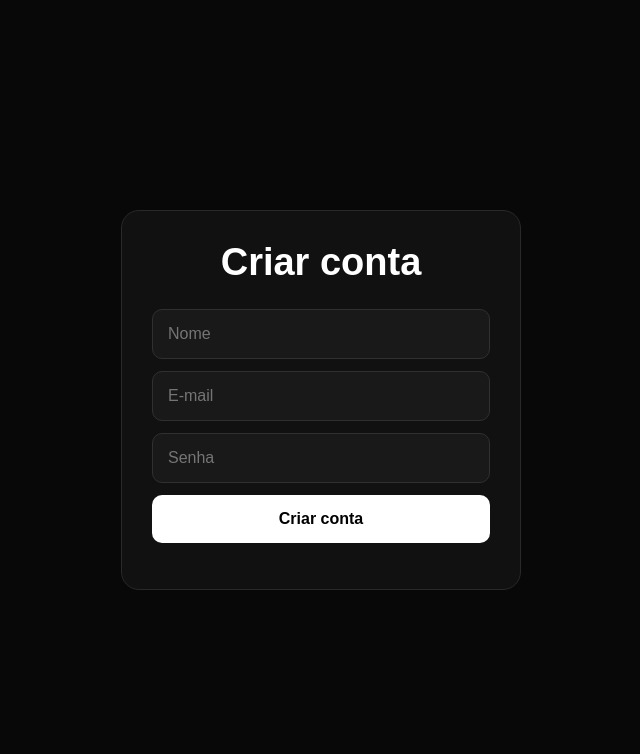
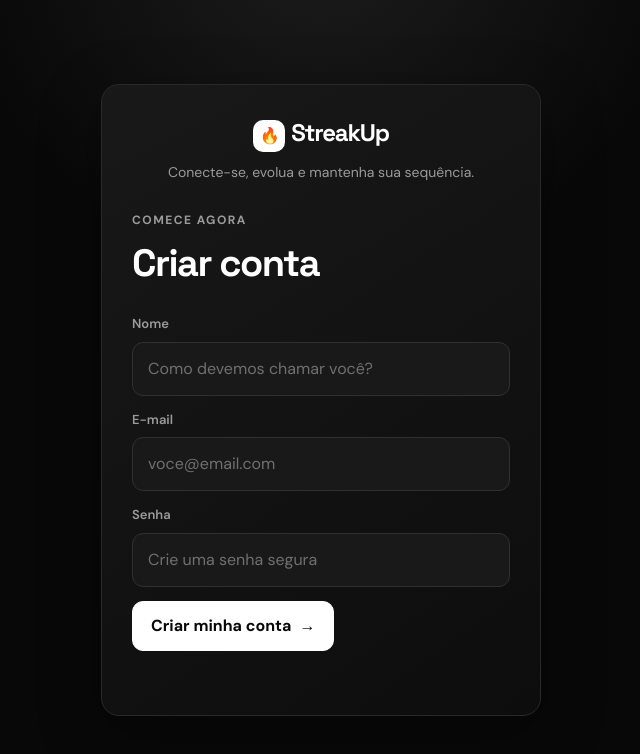
Before and after one commit to mmmamaj/streakup, a plain HTML site: page index.html in a window 1280 px wide. Shown: the whole page, without its empty margins (319-959 px from the left). Drawn offline with Linux system fonts and the light colour scheme.

Commit message:
Add files via upload

```diff
--- a/index.html
+++ b/index.html
@@ -3,122 +3,39 @@
 <head>
   <meta charset="UTF-8">
   <meta name="viewport" content="width=device-width, initial-scale=1.0">
-  <title>Criar conta</title>
+  <meta name="description" content="Crie sua conta no StreakUp e transforme seus objetivos em progresso social.">
+  <title>Criar conta — StreakUp</title>
+  <link rel="stylesheet" href="style.css">
+</head>
+<body>
+  <main class="app app--auth">
+    <section class="auth-card" aria-labelledby="page-title">
+      <div class="auth-top">
+        <div class="brand"><span class="brand-mark">🔥</span>StreakUp</div>
+        <p>Conecte-se, evolua e mantenha sua sequência.</p>
+      </div>
 
-  <style>
-    * {
-      box-sizing: border-box;
-      margin: 0;
-      padding: 0;
-      font-family: Arial, sans-serif;
-    }
+      <div class="eyebrow">Comece agora</div>
+      <h1 id="page-title" style="margin: 6px 0 22px">Criar conta</h1>
 
-    body {
-      min-height: 100vh;
-      display: flex;
-      align-items: center;
-      justify-content: center;
-      background: #080808;
-      color: white;
-    }
-
-    .card {
-      width: 92%;
-      max-width: 400px;
-      padding: 30px;
-      background: #111;
-      border: 1px solid #292929;
-      border-radius: 18px;
-    }
-
-    h1 {
-      text-align: center;
-      margin-bottom: 25px;
-      font-size: 38px;
-    }
-
-    input {
-      width: 100%;
-      padding: 15px;
-      margin-bottom: 12px;
-      border-radius: 10px;
-      border: 1px solid #303030;
-      background: #191919;
-      color: white;
-      font-size: 16px;
-      outline: none;
-    }
-
-    input:focus {
-      border-color: #666;
-    }
-
-    button {
-      width: 100%;
-      padding: 15px;
-      border: none;
-      border-radius: 10px;
-      background: white;
-      color: black;
-      font-size: 16px;
-      font-weight: bold;
-      cursor: pointer;
-    }
-
-    button:disabled {
-      opacity: .6;
-      cursor: wait;
-    }
-
-    #status {
-      margin-top: 16px;
-      text-align: center;
-      color: #aaa;
-      font-size: 14px;
-    }
-  </style>
-</head>
-
-<body>
-
-  <div class="card">
-
-    <h1>Criar conta</h1>
-
-    <form id="registerForm">
-
-      <input
-        id="name"
-        type="text"
-        placeholder="Nome"
-        required
-      >
-
-      <input
-        id="email"
-        type="email"
-        placeholder="E-mail"
-        required
-      >
-
-      <input
-        id="password"
-        type="password"
-        placeholder="Senha"
-        required
-      >
-
-      <button id="submitButton" type="submit">
-        Criar conta
-      </button>
-
-    </form>
-
-    <div id="status"></div>
-
-  </div>
-
+      <form id="registerForm">
+        <div class="field">
+          <label for="name">Nome</label>
+          <input id="name" type="text" placeholder="Como devemos chamar você?" autocomplete="name" required>
+        </div>
+        <div class="field">
+          <label for="email">E-mail</label>
+          <input id="email" type="email" placeholder="voce@email.com" autocomplete="email" required>
+        </div>
+        <div class="field">
+          <label for="password">Senha</label>
+          <input id="password" type="password" placeholder="Crie uma senha segura" autocomplete="new-password" required>
+        </div>
+        <button id="submitButton" type="submit">Criar minha conta <span aria-hidden="true">→</span></button>
+      </form>
+      <div id="status" role="status" aria-live="polite"></div>
+    </section>
+  </main>
   <script src="script.js"></script>
-
 </body>
 </html>
--- /dev/null
+++ b/style.css
@@ -0,0 +1,190 @@
+@import url('https://fonts.googleapis.com/css2?family=DM+Sans:wght@400;500;600;700&family=Space+Grotesk:wght@600;700&display=swap');
+
+:root {
+  --bg: #080808;
+  --surface: #111111;
+  --surface-2: #191919;
+  --surface-3: #222222;
+  --border: #292929;
+  --border-light: #343434;
+  --text: #ffffff;
+  --muted: #9b9b9b;
+  --muted-2: #6f6f6f;
+  --accent: #ffffff;
+  --success: #9df3bb;
+  --warning: #ffd479;
+  --radius: 18px;
+  --shadow: 0 18px 60px rgba(0, 0, 0, .34);
+}
+
+* { box-sizing: border-box; margin: 0; padding: 0; }
+
+html { min-height: 100%; background: var(--bg); }
+
+body {
+  min-height: 100vh;
+  color: var(--text);
+  background:
+    radial-gradient(circle at 50% -10%, #1d1d1d 0, transparent 34%),
+    var(--bg);
+  font-family: 'DM Sans', Arial, sans-serif;
+  line-height: 1.5;
+}
+
+button, input { font: inherit; }
+a { color: inherit; text-decoration: none; }
+button, a { -webkit-tap-highlight-color: transparent; }
+
+h1, h2, h3, .brand { font-family: 'Space Grotesk', 'DM Sans', Arial, sans-serif; }
+h1 { font-size: clamp(28px, 5vw, 38px); letter-spacing: -.04em; }
+h2 { font-size: 22px; letter-spacing: -.025em; }
+
+.app {
+  width: min(100% - 32px, 720px);
+  min-height: 100vh;
+  margin: 0 auto;
+  padding: 30px 0 108px;
+}
+
+.app--auth {
+  display: grid;
+  place-items: center;
+  width: min(100% - 32px, 440px);
+  padding: 24px 0;
+}
+
+.auth-card, .form-card, .perfil-card, .search-result, .resultado, .ranking, .empty {
+  background: linear-gradient(145deg, rgba(25,25,25,.96), rgba(13,13,13,.98));
+  border: 1px solid var(--border);
+  border-radius: var(--radius);
+  box-shadow: var(--shadow);
+}
+
+.auth-card { width: 100%; padding: 30px; }
+.auth-top { margin-bottom: 28px; text-align: center; }
+.auth-top .brand { margin-bottom: 10px; }
+.auth-top p { color: var(--muted); font-size: 14px; }
+
+header {
+  display: flex;
+  align-items: center;
+  justify-content: space-between;
+  gap: 18px;
+  margin-bottom: 28px;
+}
+
+.brand { font-size: 24px; font-weight: 700; letter-spacing: -.05em; }
+.brand-mark { display: inline-grid; place-items: center; width: 32px; height: 32px; margin-right: 6px; background: var(--text); color: #080808; border-radius: 10px; font-size: 16px; }
+.handle { color: var(--muted); font-size: 13px; margin-top: 3px; }
+
+.eyebrow { color: var(--muted); font-size: 12px; font-weight: 700; letter-spacing: .12em; text-transform: uppercase; }
+.section-title { display: flex; align-items: baseline; justify-content: space-between; gap: 16px; margin: 30px 0 14px; }
+.section-title h1, .section-title h2 { margin: 0; }
+
+.form-card, .perfil-card, .search-result, .resultado { padding: 24px; }
+.form-card { margin-top: 22px; }
+.form-card > h1 { margin-bottom: 20px; }
+
+.field { display: grid; gap: 8px; margin-bottom: 14px; }
+.field label { color: var(--muted); font-size: 13px; font-weight: 600; }
+input {
+  width: 100%;
+  min-height: 52px;
+  padding: 14px 15px;
+  color: var(--text);
+  background: var(--surface-2);
+  border: 1px solid #303030;
+  border-radius: 11px;
+  outline: none;
+  transition: border-color .18s ease, background .18s ease, box-shadow .18s ease;
+}
+input::placeholder { color: #707070; }
+input:focus { background: #1d1d1d; border-color: #777; box-shadow: 0 0 0 3px rgba(255,255,255,.08); }
+
+button, .botao {
+  display: inline-flex;
+  align-items: center;
+  justify-content: center;
+  gap: 8px;
+  min-height: 48px;
+  padding: 12px 18px;
+  color: #080808;
+  background: var(--accent);
+  border: 1px solid var(--accent);
+  border-radius: 11px;
+  font-weight: 700;
+  cursor: pointer;
+  transition: transform .16s ease, opacity .16s ease, background .16s ease, border-color .16s ease;
+}
+button:hover, .botao:hover { opacity: .86; }
+button:active, .botao:active { transform: scale(.97); }
+button:disabled { opacity: .55; cursor: wait; }
+.botao { width: 100%; }
+.botao.secundario { color: var(--text); background: transparent; border-color: var(--border-light); }
+header .botao { width: auto; min-height: 40px; padding: 9px 14px; font-size: 13px; }
+
+.muted { color: var(--muted); }
+.helper { margin: -4px 0 18px; color: var(--muted-2); font-size: 13px; }
+#status { min-height: 20px; margin-top: 14px; color: var(--muted); text-align: center; font-size: 13px; }
+#status.success { color: var(--success); }
+#status.error { color: #ff9a9a; }
+.erro { margin: 14px 0; padding: 12px 14px; color: #ffb0b0; background: rgba(150,30,30,.14); border: 1px solid rgba(255,110,110,.25); border-radius: 10px; font-size: 14px; }
+
+.profile-head { display: flex; align-items: center; gap: 14px; }
+.avatar { display: grid; flex: 0 0 auto; place-items: center; width: 58px; height: 58px; color: #080808; background: var(--text); border-radius: 17px; font-size: 24px; font-weight: 700; }
+.profile-name { font-size: 23px; letter-spacing: -.04em; }
+.botoes { display: grid; grid-template-columns: 1fr 1fr; gap: 10px; }
+.stats { display: grid; grid-template-columns: repeat(3, 1fr); gap: 10px; margin-top: 22px; }
+.stat { padding: 14px 10px; background: rgba(255,255,255,.045); border: 1px solid #282828; border-radius: 12px; text-align: center; }
+.stat strong, .stat span { display: block; }
+.stat strong { font-size: 16px; }
+.stat span { color: var(--muted); font-size: 12px; margin-top: 3px; }
+.progress-meta { display: flex; justify-content: space-between; gap: 12px; margin-top: 20px; font-size: 14px; }
+.barra { height: 9px; margin-top: 9px; overflow: hidden; background: #282828; border-radius: 99px; }
+.progresso { height: 100%; min-width: 4px; background: var(--text); border-radius: inherit; }
+
+.desafio { display: flex; align-items: center; justify-content: space-between; gap: 16px; margin-bottom: 10px; padding: 17px 18px; background: var(--surface); border: 1px solid var(--border); border-radius: 14px; }
+.desafio h3 { font-size: 15px; font-weight: 600; }
+.concluido { color: var(--success); font-size: 13px; white-space: nowrap; }
+
+.search-result { margin-top: 14px; }
+.search-result .stats { margin-bottom: 20px; }
+
+.ranking { display: grid; grid-template-columns: 32px 42px 1fr auto; align-items: center; gap: 12px; margin-bottom: 10px; padding: 13px 14px; transition: transform .16s ease, border-color .16s ease, background .16s ease; }
+.ranking:hover { transform: translateY(-2px); background: #181818; border-color: #444; }
+.rank { color: var(--muted); font-family: 'Space Grotesk', sans-serif; font-size: 14px; font-weight: 700; }
+.ranking .avatar { width: 42px; height: 42px; border-radius: 12px; font-size: 17px; }
+.rank-main { min-width: 0; }
+.rank-main strong, .rank-main small { display: block; overflow: hidden; text-overflow: ellipsis; white-space: nowrap; }
+.rank-main strong { font-size: 15px; }
+.rank-main small { color: var(--muted); font-size: 12px; }
+.rank-xp { color: var(--warning); font-size: 13px; white-space: nowrap; }
+
+.empty { padding: 28px 20px; margin-top: 14px; color: var(--muted); text-align: center; }
+.resultado { margin-top: 20vh; text-align: center; }
+.resultado .result-icon { display: grid; place-items: center; width: 64px; height: 64px; margin: 0 auto 18px; background: var(--text); color: #080808; border-radius: 20px; font-size: 30px; }
+.resultado h1 { margin-bottom: 10px; }
+.resultado p { color: var(--muted); }
+.explicacao { margin: 20px 0; padding: 14px; color: var(--muted); background: rgba(255,255,255,.04); border-radius: 11px; font-size: 14px; }
+
+.nav { position: fixed; z-index: 5; right: 50%; bottom: 18px; display: grid; grid-template-columns: repeat(4, 1fr); width: min(calc(100% - 32px), 688px); transform: translateX(50%); overflow: hidden; background: rgba(17,17,17,.92); border: 1px solid #303030; border-radius: 16px; box-shadow: 0 14px 38px rgba(0,0,0,.5); backdrop-filter: blur(16px); }
+.nav a { padding: 11px 5px 10px; color: var(--muted); text-align: center; font-size: 12px; line-height: 1.35; transition: color .16s ease, background .16s ease; }
+.nav a:hover, .nav a.active { color: var(--text); background: rgba(255,255,255,.08); }
+.nav a:first-line { font-size: 17px; }
+
+@media (max-width: 540px) {
+  .app { width: min(100% - 24px, 720px); padding-top: 22px; }
+  .app--auth { width: min(100% - 24px, 440px); }
+  .auth-card, .form-card, .perfil-card, .search-result, .resultado { padding: 20px; }
+  header { margin-bottom: 22px; }
+  .brand { font-size: 22px; }
+  .botoes { grid-template-columns: 1fr; }
+  .ranking { grid-template-columns: 25px 40px 1fr; }
+  .rank-xp { grid-column: 3; margin-top: -8px; font-size: 12px; }
+}
+
+@media (prefers-reduced-motion: reduce) {
+  *, *::before, *::after { scroll-behavior: auto !important; transition-duration: .01ms !important; animation-duration: .01ms !important; }
+}
+
+.visually-hidden { position: absolute; width: 1px; height: 1px; overflow: hidden; clip: rect(0 0 0 0); white-space: nowrap; clip-path: inset(50%); }
```
Also changed, not shown: script.js (+12 -18 lines).
